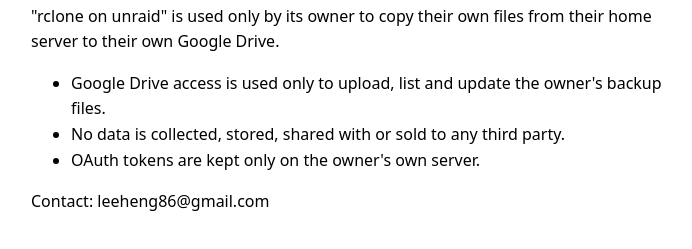
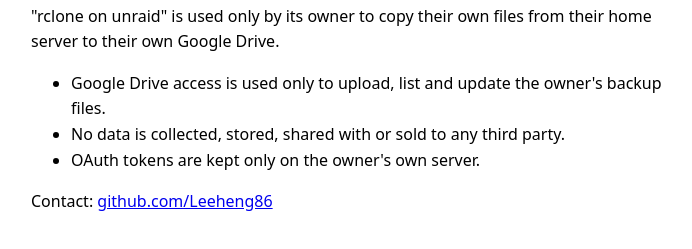
Before and after one commit to Leeheng86/Leeheng86.github.io, a plain HTML site: page privacy/index.html in a window 1280 px wide. Shown: the part 109-358 px from the top of the page, without its empty margins (289-981 px from the left). Drawn offline with Linux system fonts and the light colour scheme.

Commit message:
Point the contact line at GitHub instead of an email

```diff
--- a/privacy/index.html
+++ b/privacy/index.html
@@ -10,5 +10,5 @@
 <li>No data is collected, stored, shared with or sold to any third party.</li>
 <li>OAuth tokens are kept only on the owner's own server.</li>
 </ul>
-<p>Contact: leeheng86@gmail.com</p>
+<p>Contact: <a href="https://github.com/Leeheng86">github.com/Leeheng86</a></p>
 </body></html>
```
